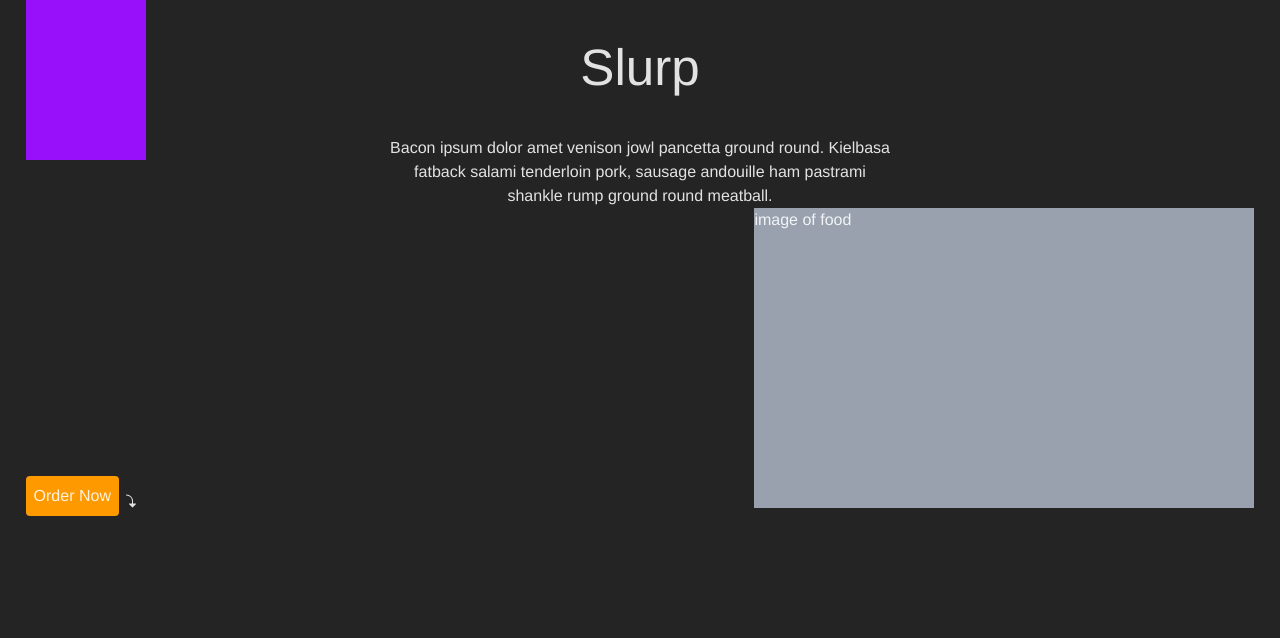
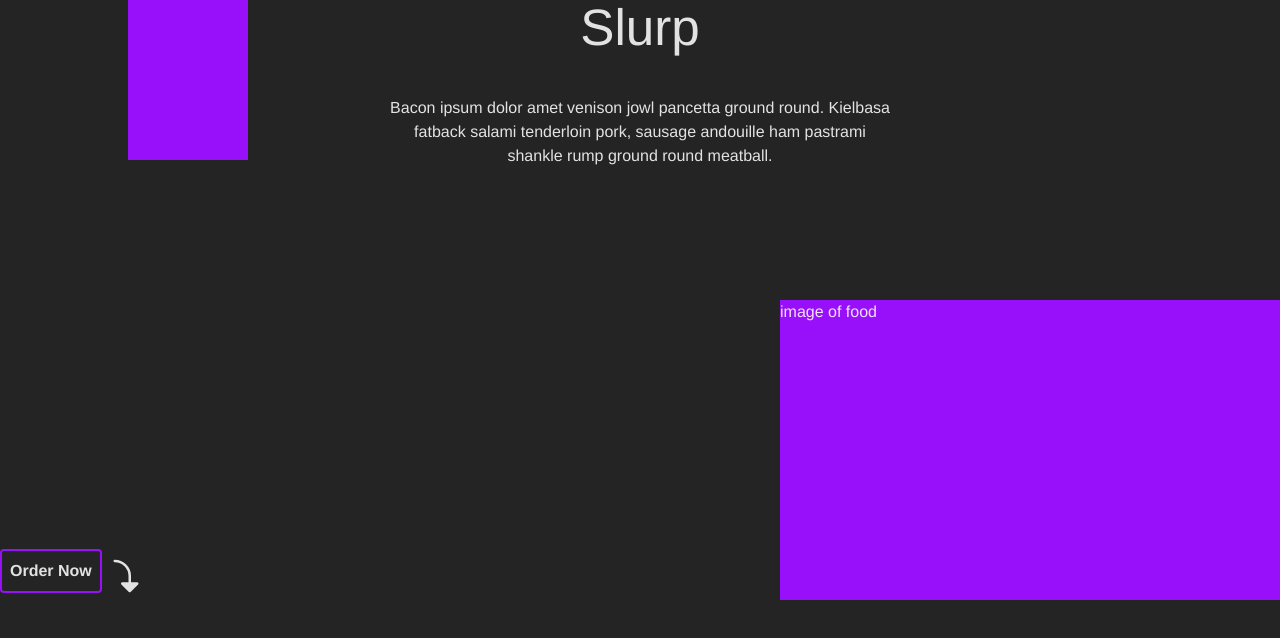
Before and after one commit to svonharris/food-order-app, a React (Vite) app: page / in a window 1280 px wide. Shown: the top 638 px of the page. Built offline with nearby package versions, Linux system fonts and the light colour scheme.

Commit message:
Added Header component, changed some styles,

```diff
--- a/src/App.tsx
+++ b/src/App.tsx
@@ -1,3 +1,4 @@
+import Header from "./components/Header/Header.tsx";
 import Button from "./components/Button/Button.tsx";
 
 import "./index.css";
@@ -5,19 +6,17 @@ import "./index.css";
 function App() {
   return (
     <>
-      <header className="h-10">
-        <div className="logoBox bg-purple-600 h-40 w-30 absolute top-0"></div>
-      </header>
+      <Header />
       <main>
         {/* hero */}
-        <section className="relative h-[60vh]">
+        <section className="relative h-[75vh]">
           <h1 className="text-center">Slurp</h1>
           <p className="text-center max-w-[500px] mt-10 mx-auto">
             Bacon ipsum dolor amet venison jowl pancetta ground round. Kielbasa
             fatback salami tenderloin pork, sausage andouille ham pastrami
             shankle rump ground round meatball.
           </p>
-          <div className="bg-gray-400 h-[300px] w-[500px] absolute right-0">
+          <div className="bg-purple-600 h-[300px] w-[500px] absolute right-0 bottom-0">
             image of food
           </div>
           <div className="absolute bottom-1">
--- a/src/components/Button/Button.tsx
+++ b/src/components/Button/Button.tsx
@@ -24,12 +24,17 @@ const Button = ({ title, icon }: ButtonProps) => {
 
   return (
     <div className="flex flex-row items-center gap-1">
-      <button className="btn flex flex-row bg-amber-500 p-2 rounded-sm">
+      <button className="btn flex flex-row bg-transparent border-2 border-purple-600 p-2 rounded-sm font-semibold">
         {title}
       </button>
       {/* <div> */}
       {foundIcon ? (
-        <span style={{ marginTop: "10px", fontSize: "text-5xl" }}>
+        <span
+          style={{
+            marginTop: "10px",
+            fontSize: "40px",
+          }}
+        >
           {foundIcon.icon}
         </span>
       ) : null}
--- /dev/null
+++ b/src/components/Header/Header.tsx
@@ -0,0 +1,13 @@
+// import React from 'react'
+
+const Header = () => {
+  return (
+    <>
+      <header>
+        <div className="logoBox bg-purple-600 h-40 w-30 absolute top-0 left-[10%]"></div>
+      </header>
+    </>
+  );
+};
+
+export default Header;
--- a/src/index.css
+++ b/src/index.css
@@ -46,9 +46,13 @@ body {
   min-width: 320px;
   min-height: 100vh; */
   margin: 0 auto;
+}
+
+section {
+  margin: 0 auto;
   max-width: 1400px;
-  padding-left: 2%;
-  padding-right: 2%;
+  /* padding-left: 2%;
+  padding-right: 2%; */
 }
 
 h1 {
```
